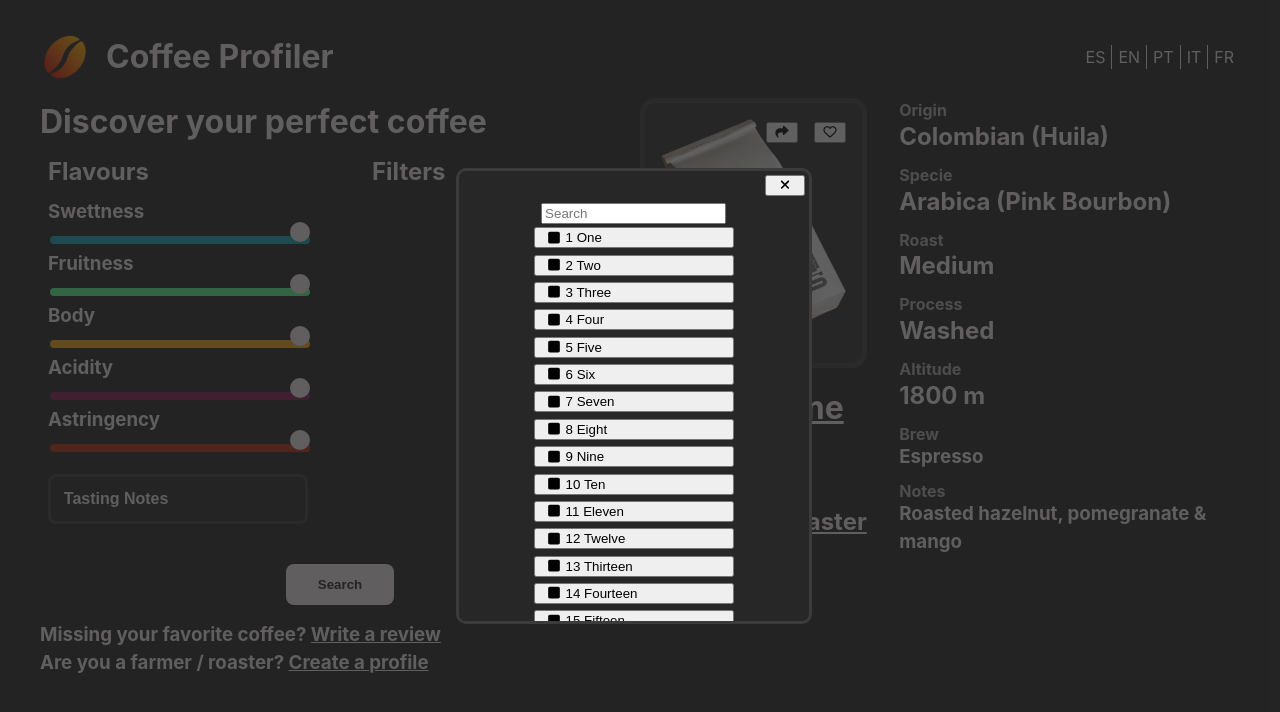
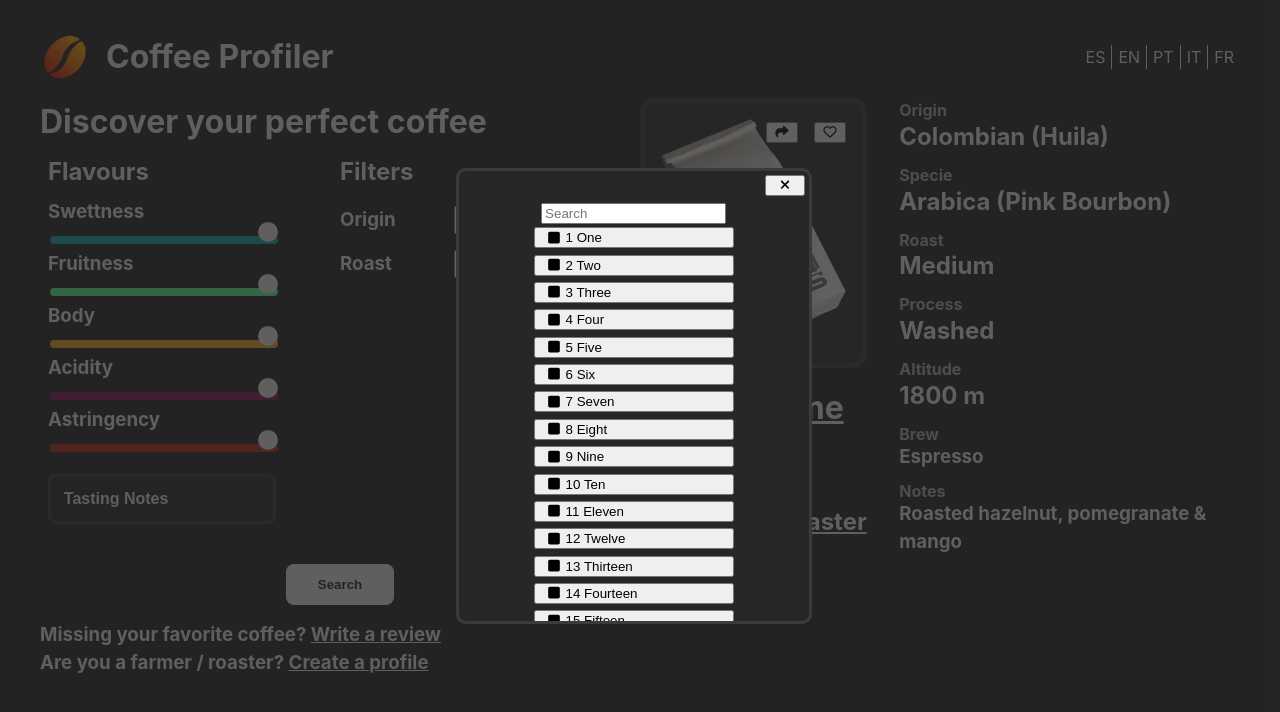
Before and after one commit to FelipeLecot/Coffee-Profiler, a Next.js app: page / in a window 1280 px wide. Shown: the top 712 px of the page. Built offline with nearby package versions, Linux system fonts and the light colour scheme.

Commit message:
Added filters

```diff
--- a/src/pages/components/Form.tsx
+++ b/src/pages/components/Form.tsx
@@ -40,6 +40,31 @@ function Form({}: Props) {
         </div>
         <div className={styles.filters}>
           <h2>Filters</h2>
+          <div>
+            <h3>Origin</h3>
+            <select>
+              <option>Any</option>
+              <option value="1">1 One</option>
+              <option value="1">1 One</option>
+              <option value="1">1 One</option>
+              <option value="1">1 One</option>
+              <option value="1">1 One</option>
+              <option value="1">1 One</option>
+            </select>
+          </div>
+          <div>
+            <h3>Roast</h3>
+            <select>
+              <option>Any</option>
+              <option value="1">Very light</option>
+              <option value="1">Light</option>
+              <option value="1">Medium-light</option>
+              <option value="1">Medium</option>
+              <option value="1">Medium-dark</option>
+              <option value="1">Dark</option>
+              <option value="1">Very Dark</option>
+            </select>
+          </div>
         </div>
       </div>
       <div className={styles["submit-container"]}>
--- a/src/styles/Form.module.css
+++ b/src/styles/Form.module.css
@@ -1,6 +1,7 @@
 .form {
   display: flex;
   padding: .5rem;
+  margin-right: 4rem;
 }
 
 .form > div {
@@ -168,3 +169,15 @@
 .form input.five[type=range]::-ms-fill-upper {
   background: var(--cred);
 }
+
+/* ---------------------------------------------------------- */
+
+.filters > div {
+  display: flex;
+  justify-content: space-between;
+  margin: 1rem 0;
+}
+
+.filters > div > select {
+  width: 50%;
+}
--- a/src/styles/MultipleSelector.module.css
+++ b/src/styles/MultipleSelector.module.css
@@ -88,7 +88,7 @@
   text-align: left;
 }
 
-.show-modal {
+button.show-modal {
   padding: .8rem;
   width: 100%;
   border-radius: .5rem;
```
